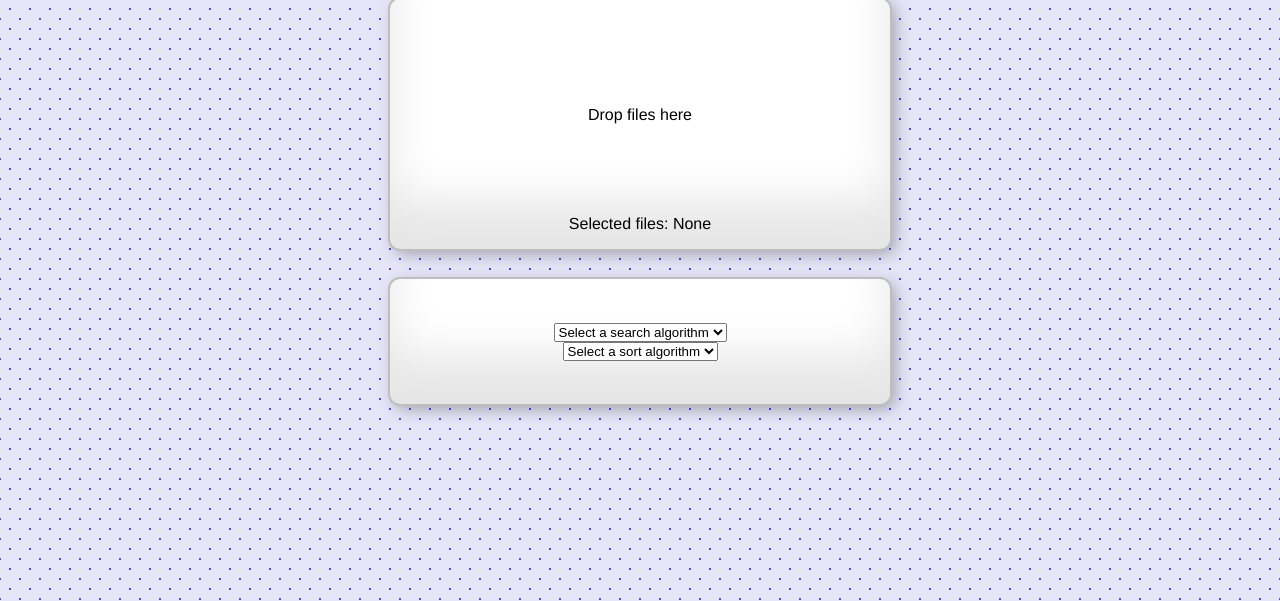
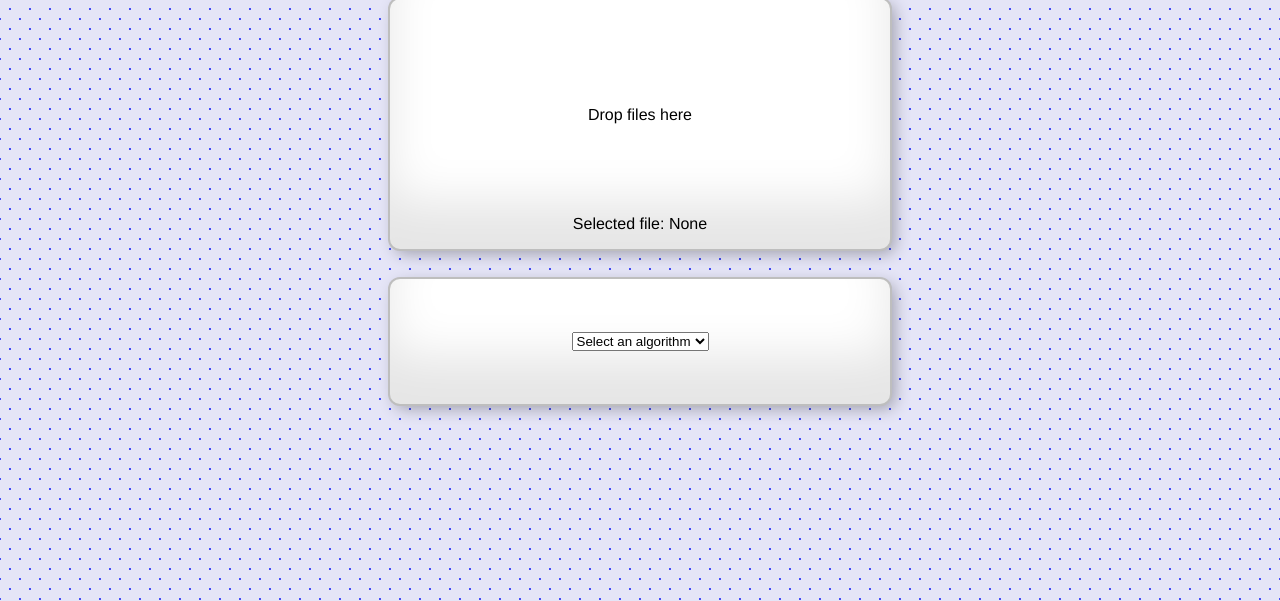
Before and after one commit to adnanelkha/searchandsort, a Flask app: page / in a window 1280 px wide. Shown: the part 161-762 px from the top of the page. Run offline with Flask 3, Linux system fonts and the light colour scheme; some web fonts are replaced.

Commit message:
Combine dropdowns

```diff
--- a/templates/index.html
+++ b/templates/index.html
@@ -25,21 +25,24 @@
     		Drop files here
 		</div>
 		<p class="file-text">
-    		Selected files: <span id="myText">None</span>
+    		Selected file: <span id="myText">None</span>
 		</p>
     </div>
     <div class="card shadow small-card">
         <select name="searches" id="search select">
-            <option value="">Select a search algorithm</option>
+            <option value="">Select an algorithm</option>
+            <hr />
+            <optgroup label="Searches">
                 <option value="binary">Binary</option>
                 <option value="linear">Linear</option>
-        </select>
-        <select name="sorts" id="sort select">
-            <option value="">Select a sort algorithm</option>
+            </optgroup>
+            <hr />
+            <optgroup label="Sorts">
                 <option value="bubble">Bubble</option>
                 <option value="insertion">Insertion</option>
                 <option value="merge">Merge</option>
                 <option value="quick">quick</option>
+            </optgroup>
         </select>
     </div>
 </body>
```
Lines whose indentation alone changed are shown as unchanged.
